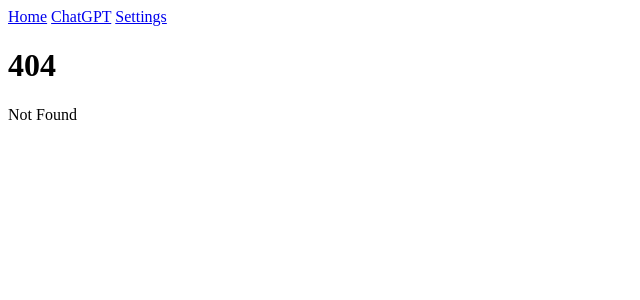
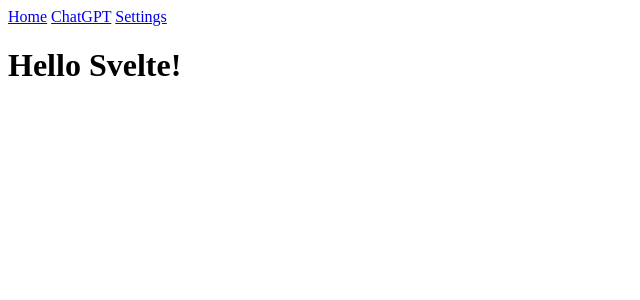
Before and after one commit to alfredlucero/frontendchatgptexamples, a SvelteKit app in the folder sveltegpt/: page /tutorial1 in a window 1280 px wide. Before the commit this address had no page. Shown: the top 300 px of the page, without its empty margins (0-640 px from the left). Built offline with nearby package versions, Linux system fonts and the light colour scheme.

Commit message:
Added tutorial1 page

```diff
--- /dev/null
+++ b/sveltegpt/src/routes/tutorial1/+page.svelte
@@ -0,0 +1,5 @@
+<script lang="ts">
+  let name = 'Svelte';
+</script>
+
+<h1>Hello {name}!</h1>
```
